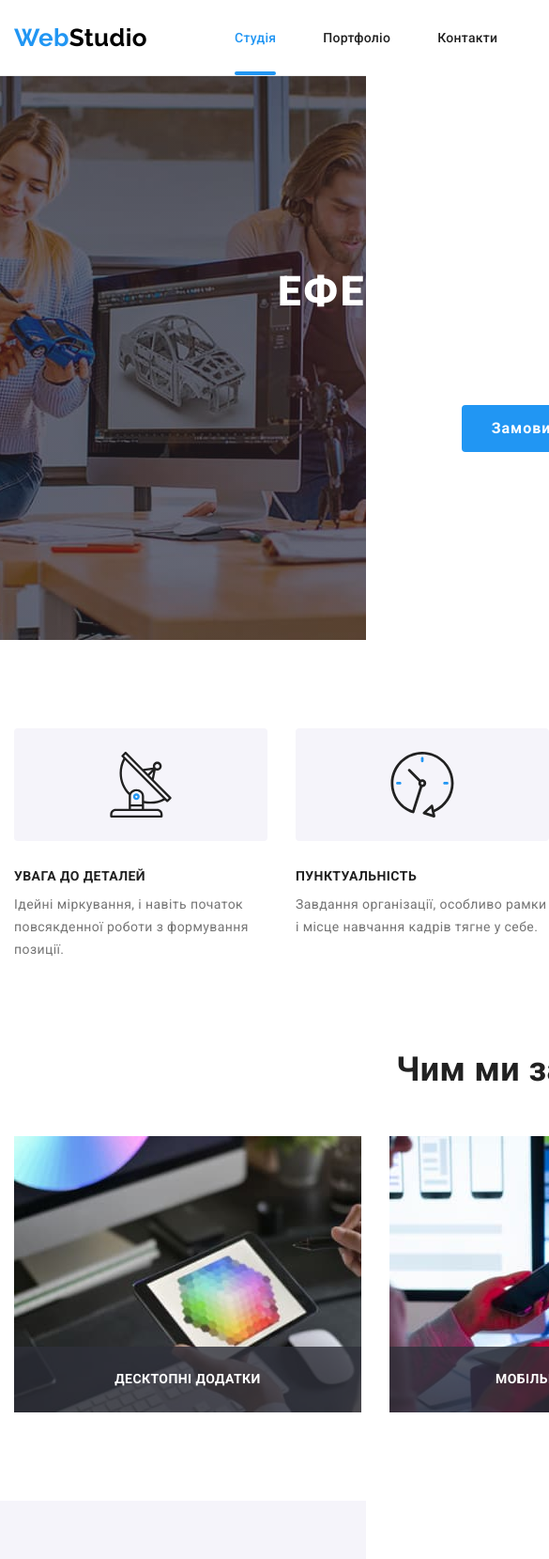
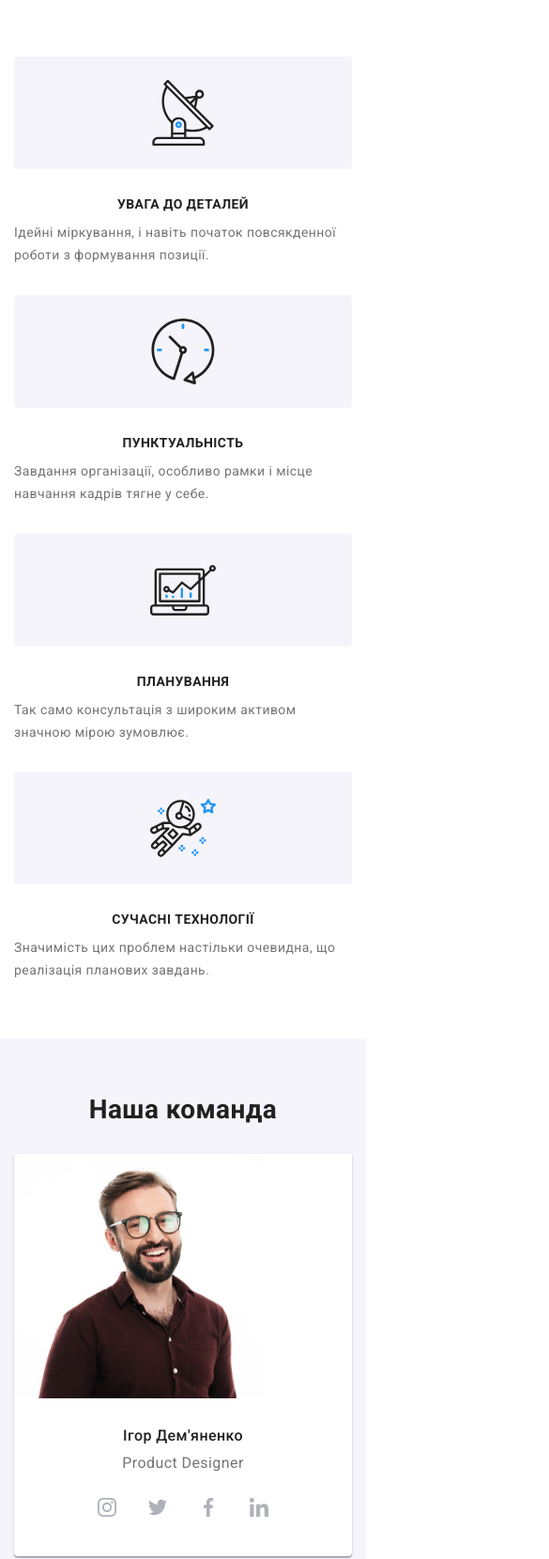
Before and after one commit to petrenkodmytro/webStudio, a plain HTML site: page index.html in a window 390 px wide. Shown: the top 1659 px of the page at 94% size, 585 px wide, since content can reach past the window. Drawn offline with nearby package versions, Linux system fonts and the light colour scheme.

Commit message:
адаптив секций: переваги, чем занимаемся, команда и клиенты

```diff
--- a/index.html
+++ b/index.html
@@ -13,7 +13,7 @@
   </head>
 
   <body>
-    <header class="header">
+    <!-- <header class="header">
       <div class="page-header container">
         <nav class="nav">
           <a class="logo header__logo link" href="./index.html">Web<span>Studio</span></a>
@@ -42,15 +42,15 @@
           </li>
         </ul>
       </div>
-    </header>
+    </header> -->
 
     <main>
-      <section class="hero">
+      <!-- <section class="hero">
         <div class="container">
           <h1 class="hero__title">Ефективні рішення для вашого бізнесу</h1>
           <button data-modal-open class="btn hero__btn" type="button">Замовити послугу</button>
         </div>
-      </section>
+      </section> -->
       <section class="advantages">
         <div class="container">
           <h2 class="visually-hidden">Наші переваги</h2>
@@ -96,7 +96,7 @@
       </section>
       <section class="work">
         <div class="container">
-          <h2 class="work__title">Чим ми займаємося</h2>
+          <h2 class="work__title title">Чим ми займаємося</h2>
           <ul class="work-list list">
             <li class="work-list__item">
               <img src="./images/devise.jpg" width="370" alt="на планшеті зображена палітра кольорів" />
@@ -115,7 +115,7 @@
       </section>
       <section class="team">
         <div class="container">
-          <h2 class="team__title">Наша команда</h2>
+          <h2 class="team__title title">Наша команда</h2>
           <ul class="people-list list">
             <li class="people-list__item">
               <img src="./images/igor.jpg" width="270" alt="бородатий чоловік в окулюрах в бардовій сорочці" />
@@ -270,7 +270,7 @@
       </section>
       <section class="clients">
         <div class="container">
-          <h2 class="clients__title">Постійні клієнти</h2>
+          <h2 class="clients__title title">Постійні клієнти</h2>
           <ul class="clients-list list">
             <li class="clients-list__item">
               <a class="clients-list__link" href="#">
@@ -319,7 +319,7 @@
       </section>
     </main>
 
-    <footer class="footer">
+    <!-- <footer class="footer">
       <div class="page-footer container">
         <div class="contact-box">
           <a class="logo footer__logo link" href="./index.html">Web<span>Studio</span></a>
@@ -385,8 +385,8 @@
           </form>
         </div>
       </div>
-    </footer>
-    <div class="backdrop is-hidden" data-modal>
+    </footer> -->
+    <!-- <div class="backdrop is-hidden" data-modal>
       <div class="modal">
         <button class="btn-close" data-modal-close>
           <svg class="btn-close__icon" width="11" height="11">
@@ -439,7 +439,7 @@
           <button class="btn form__btn" type="submit">Підписатися</button>
         </form>
       </div>
-    </div>
+    </div> -->
     <script src="./js/modal.js"></script>
   </body>
 </html>
--- a/sass/components/_container.scss
+++ b/sass/components/_container.scss
@@ -1,5 +1,17 @@
 .container {
-    width: 1200px;
+    width: 100%;
     margin: 0 auto;
     padding: 0 15px;
+
+    @media screen and (min-width: 480px) {
+      max-width: 480px;
+    }
+
+    @media screen and (min-width: 768px) {
+      max-width: 768px;
+    }
+
+    @media screen and (min-width: 1200px) {
+      max-width: 1200px;
+    }
   }
--- /dev/null
+++ b/sass/components/_title.scss
@@ -0,0 +1,12 @@
+.title {
+  margin-bottom: 30px;
+  font-weight: 700;
+  font-size: 28px;
+  line-height: 1.17;
+  text-align: center;
+
+  @media screen and (min-width: 1200px) {
+    font-size: 36px;
+    margin-bottom: 50px;
+  }
+}
--- a/sass/layouts/_advantages.scss
+++ b/sass/layouts/_advantages.scss
@@ -1,14 +1,30 @@
 .advantages {
-  padding-top: 94px;
+  padding-top: 60px;
+  padding-bottom: 60px;
+
+  @media screen and (min-width: 1200px) {
+    padding-top: 94px;
+    padding-bottom: 0;
+  }
 }
 
 .advantages-list {
   display: flex;
+  flex-wrap: wrap;
+  justify-content: center;
   gap: 30px;
 }
 
 .advantages-list__item {
-  width: calc((100% - 3 * 30px) / 4);
+  width: 100%;
+
+  @media screen and (min-width: 768px) {
+    width: calc((100% - 2 * 30px) / 2);
+  }
+
+  @media screen and (min-width: 1200px) {
+    width: calc((100% - 3 * 30px) / 4);
+  }
 }
 
 .icon-box {
@@ -39,11 +55,16 @@
   } */
 
 .advantages-list__title {
+  text-align: center;
   margin-bottom: 10px;
   font-weight: 700;
   font-size: 14px;
   line-height: 1.14;
   text-transform: uppercase;
+
+  @media screen and (min-width: 768px) {
+    text-align: start;
+  }
 }
 
 .advantages-list__text {
--- a/sass/layouts/_clients.scss
+++ b/sass/layouts/_clients.scss
@@ -2,24 +2,30 @@
   padding: 94px 0;
 }
 
-.clients__title {
-  font-weight: 700;
-  font-size: 36px;
-  line-height: 1.17;
-  text-align: center;
-  margin-bottom: 50px;
+.clients-list {
+  display: flex;
+  flex-wrap: wrap;
+  justify-content: center;
+  gap: 30px;
 }
 
-.clients-list {
-  display: flex;
-  gap: 30px;
+.clients-list__item {
+  width:  calc((100% - 2 * 30px) / 2);
+
+  @media screen and (min-width: 768px) {
+    width: calc((100% - 3 * 30px) / 3);
+  }
+
+  @media screen and (min-width: 1200px) {
+    width: 170px;
+  }
 }
 
 .clients-list__link {
   display: flex;
   justify-content: center;
   align-items: center;
-  width: 170px;
+
   height: 92px;
   border: 1px solid #afb1b8;
   border-radius: 4px;
--- a/sass/layouts/_team.scss
+++ b/sass/layouts/_team.scss
@@ -1,26 +1,33 @@
 .team {
-  padding: 94px 0;
+  padding: 60px 0;
   background-color: var(--bg-color-btn-filter);
-}
-
-.team__title {
-  margin: 0 auto 50px;
-  font-weight: 700;
-  font-size: 36px;
-  line-height: 1.17;
-  text-align: center;
+  @media screen and (min-width: 1200px) {
+    padding-top: 94px;
+    padding-bottom: 94px;
+  }
 }
 
 .people-list {
   display: flex;
+  flex-wrap: wrap;
+  justify-content: center;
   gap: 30px;
 }
 
 .people-list__item {
-  width: calc((100% - 3 * 30px) / 4);
+  width: 100%;
+
   background-color: var(--secondary-bg-color);
   box-shadow: 0px 1px 3px rgba(0, 0, 0, 0.12), 0px 1px 1px rgba(0, 0, 0, 0.14), 0px 2px 1px rgba(0, 0, 0, 0.2);
   border-radius: 0px 0px 4px 4px;
+
+  @media screen and (min-width: 768px) {
+    width: calc((100% - 2 * 30px) / 2);
+  }
+
+  @media screen and (min-width: 1200px) {
+    width: calc((100% - 3 * 30px) / 4);
+  }
 }
 
 .people-list__content {
--- a/sass/layouts/_work.scss
+++ b/sass/layouts/_work.scss
@@ -1,13 +1,11 @@
 .work {
+  display: none;
   padding-top: 94px;
   padding-bottom: 94px;
-}
-.work__title {
-  margin: 0 auto 50px;
-  font-weight: 700;
-  font-size: 36px;
-  line-height: 1.17;
-  text-align: center;
+
+  @media screen and (min-width: 1200px) {
+    display: block;
+  }
 }
 
 .work-list {
--- a/sass/main.scss
+++ b/sass/main.scss
@@ -6,6 +6,7 @@
 
 @import './components/btn';
 @import './components/container';
+@import './components/title';
 @import './components/logo';
 @import './components/social-list';
 @import './components/modal';
```
Also changed, not shown: css/main.css, css/main.min.css, 2 other files.
